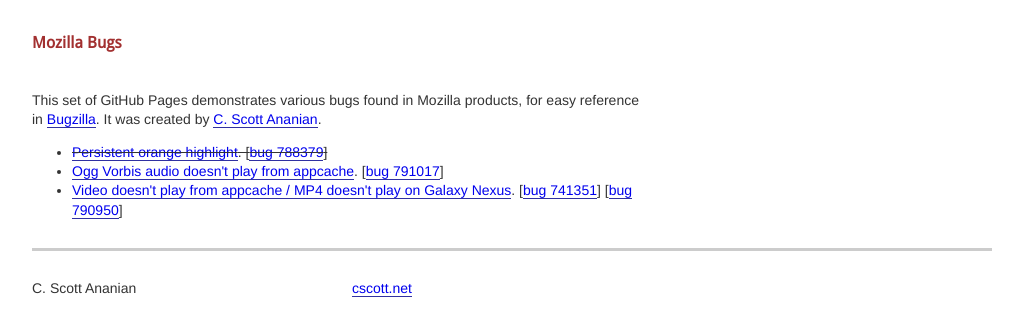
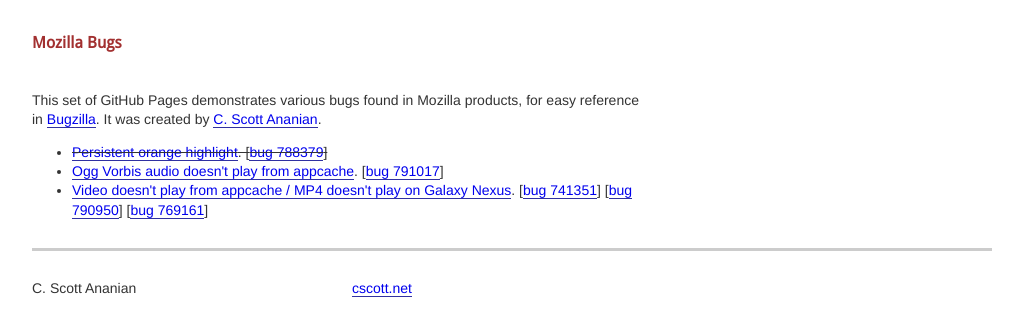
Before and after one commit to cscott/mozbugs, a Jekyll site: the page built from index.html, in a window 1280 px wide. Shown: the top 336 px of the page, without its empty margins (128-1151 px from the left). Built offline with Jekyll 4.4.1, drawn with Linux system fonts in a browser that asks for light colours.

Commit message:
Update index with new bug demonstrated by the videotest pages.

```diff
--- a/index.html
+++ b/index.html
@@ -21,5 +21,6 @@
     MP4 doesn't play on Galaxy Nexus</a>.
   [<a href="https://bugzilla.mozilla.org/show_bug.cgi?id=741351">bug 741351</a>]
   [<a href="https://bugzilla.mozilla.org/show_bug.cgi?id=790950">bug 790950</a>]
+  [<a href="https://bugzilla.mozilla.org/show_bug.cgi?id=769171">bug 769161</a>]
 </li>
 </ul>
```
